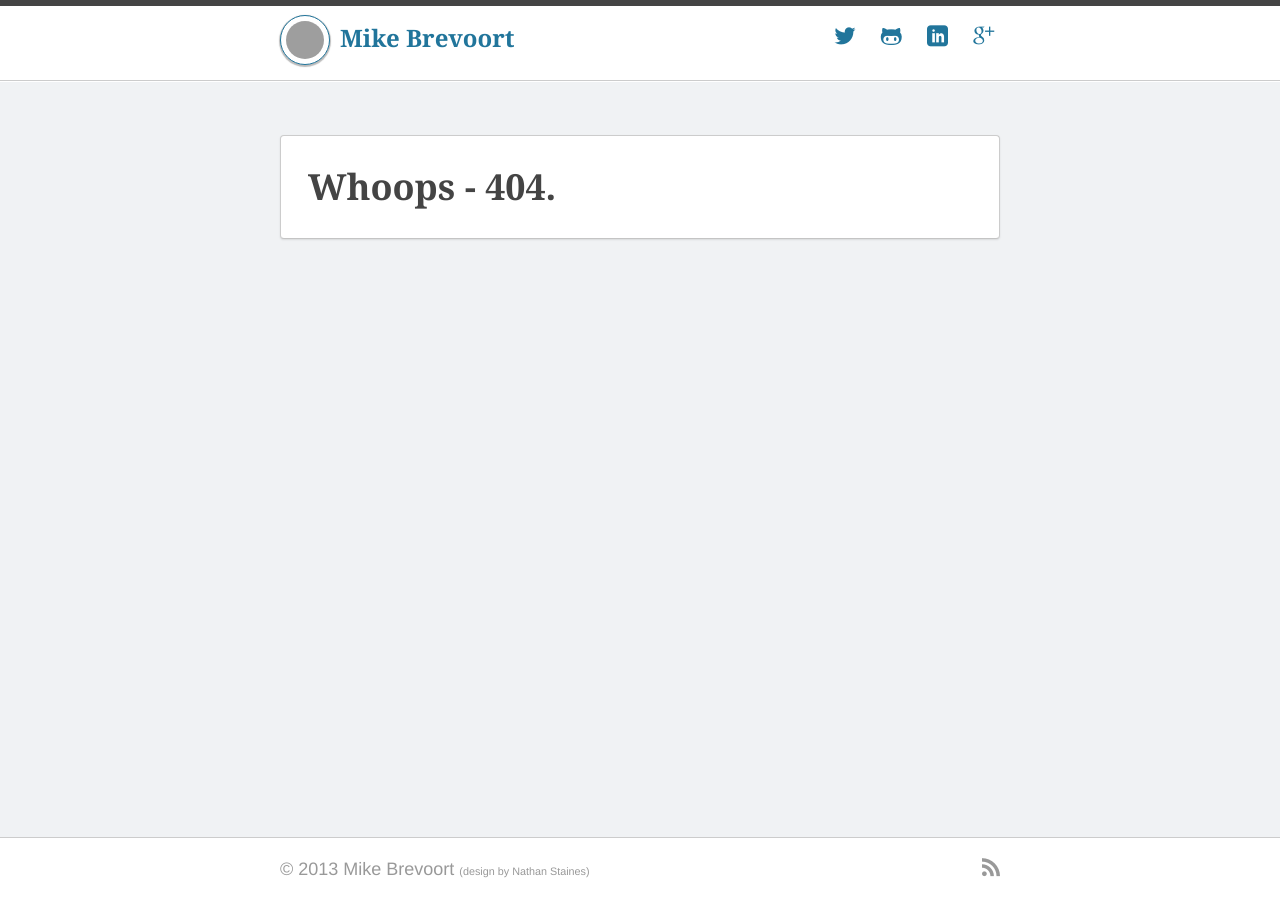
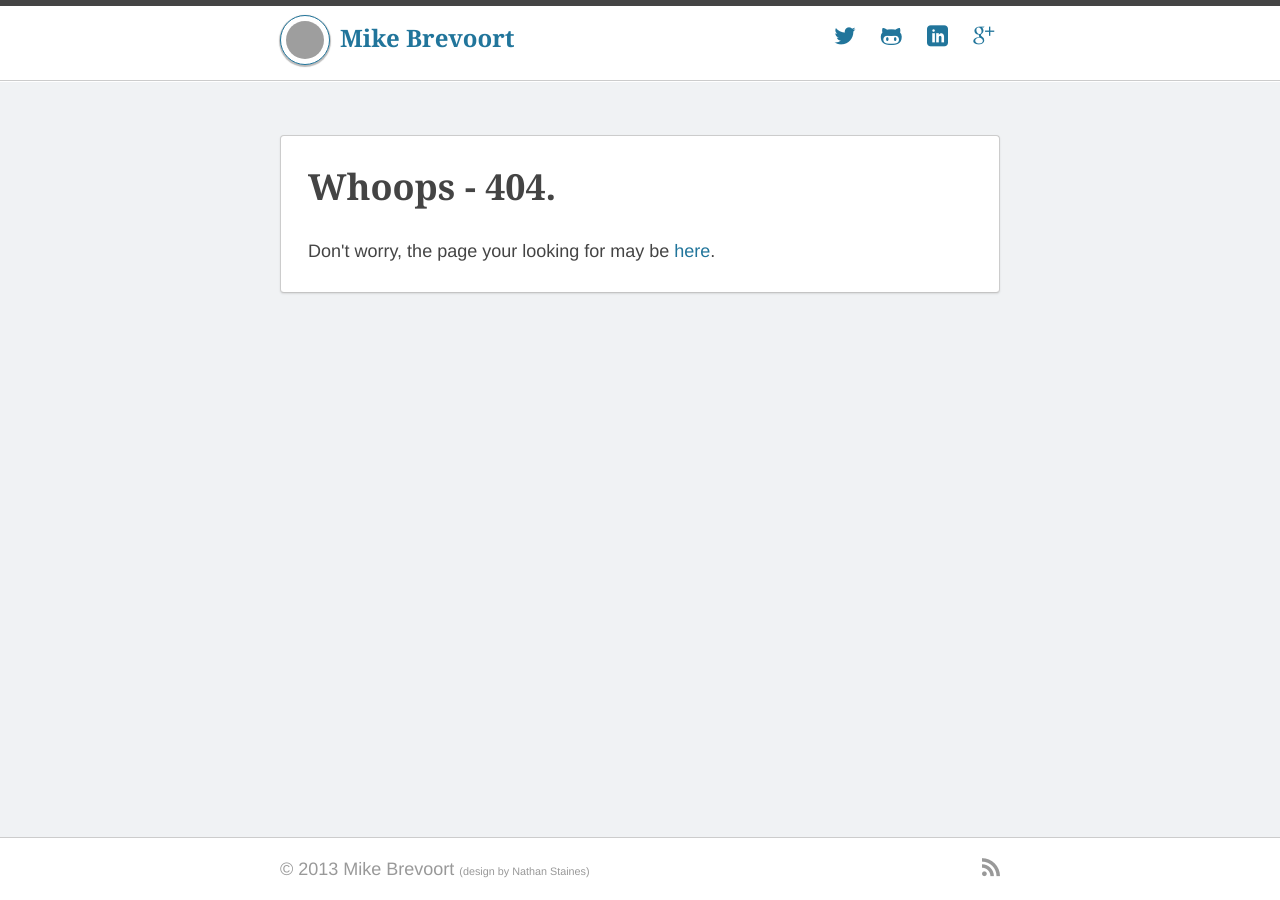
Before and after one commit to mbrevoort/mikebrevoort.site, a Jekyll site: the page built from 404.html, in a window 1280 px wide. Built offline with Jekyll 4.4.1, drawn with Linux system fonts in a browser that asks for light colours; nearby versions of some CDN libraries; Markdown is read by kramdown in place of the engine named in the settings; grey boxes are pictures that could not be loaded.

Commit message:
linked to 404'd pages

```diff
--- a/404.html
+++ b/404.html
@@ -4,4 +4,8 @@ layout: default
 
 <div class="panel">
   <h1>Whoops - 404.</h1>
+  <p>
+      Don't worry, the page your looking for may be
+      <a href="javasript:window.location= 'http://archives-mike.brevoort.com' + window.location.pathname">here</a>.
+  </p>
 </div>
```
